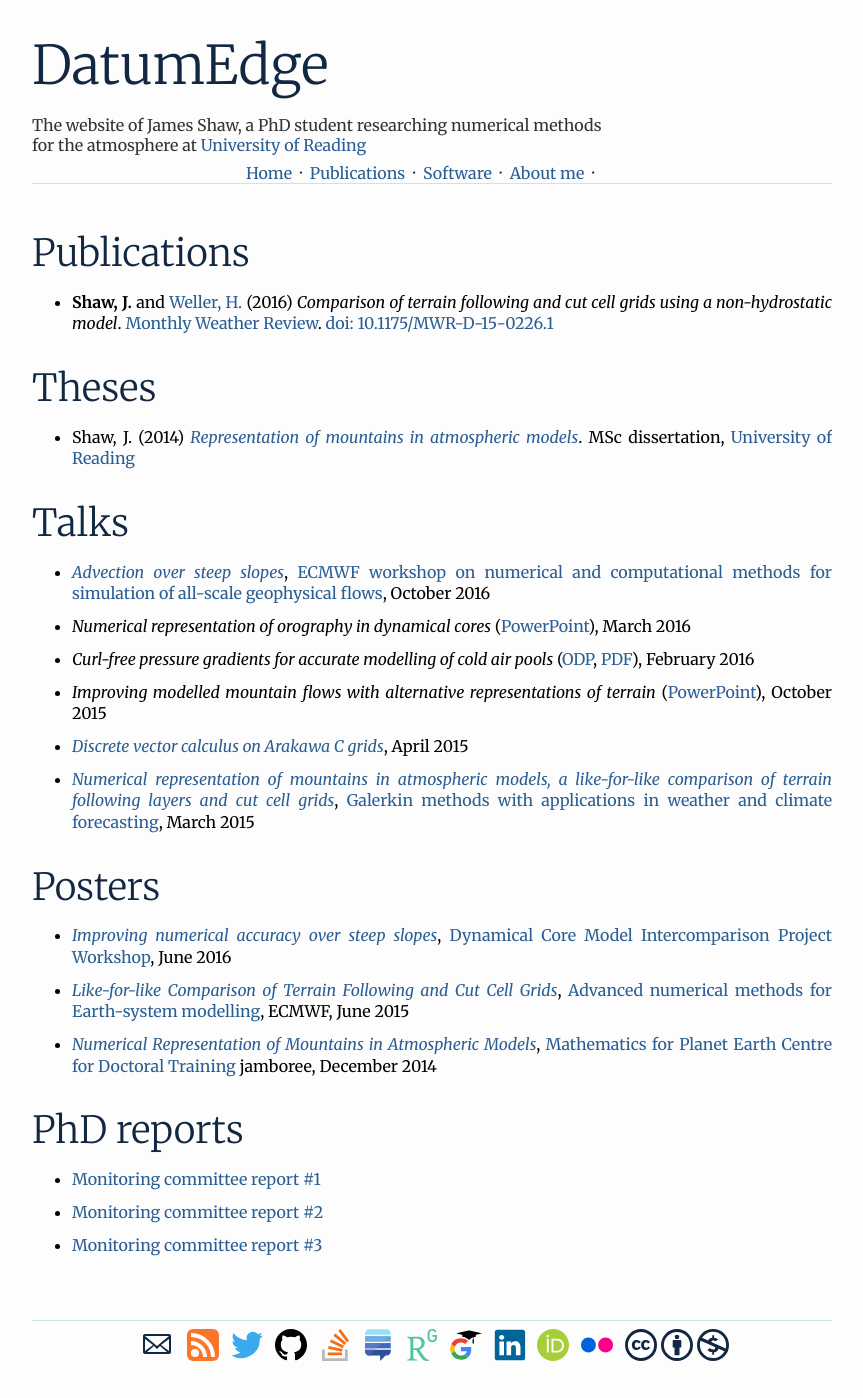
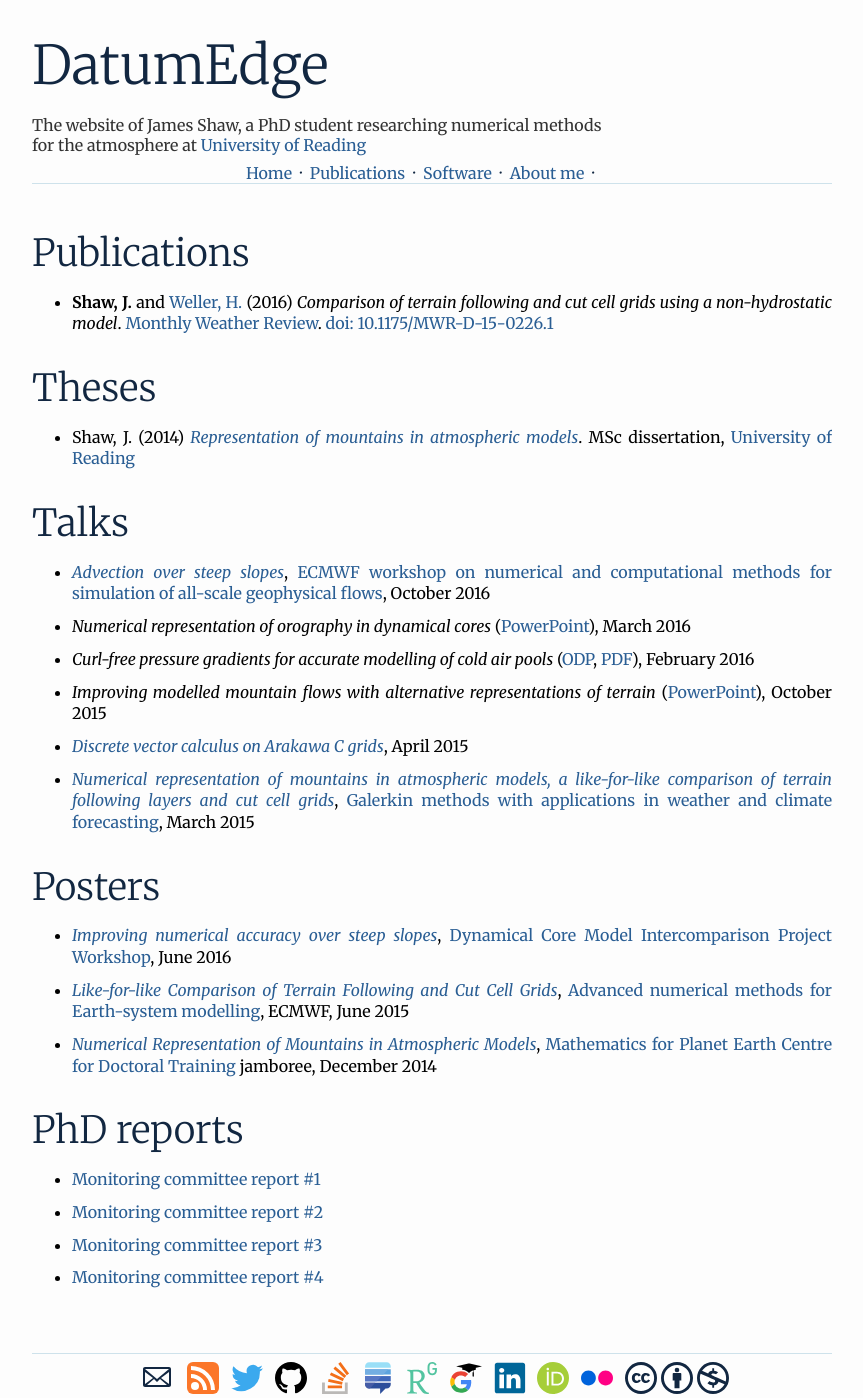
Before and after one commit to hertzsprung/hertzsprung.github.io, a Jekyll site: the page built from publications/index.html, in a window 1280 px wide. Shown: the whole page, without its empty margins (208-1071 px from the left). Built offline with Jekyll 4.4.1, drawn with Linux system fonts in a browser that asks for light colours; comment, search, counter and statistics services are not loaded; before the commit the page ends 1365 px from its top, so only the background shows below that.

Commit message:
add mc-report and updated slant-cell-advection

```diff
--- a/publications/index.html
+++ b/publications/index.html
@@ -34,6 +34,7 @@ layout: default
   <li><a href="mc-report-2015-06.pdf">Monitoring committee report #1</a></li>
   <li><a href="mc-report-2015-12.pdf">Monitoring committee report #2</a></li>
   <li><a href="mc-report-2016-05.pdf">Monitoring committee report #3</a></li>
+  <li><a href="mc-report-2016-11.pdf">Monitoring committee report #4</a></li>
 </ul>
 
 </article>
```
Also changed, not shown: 2 other files.
